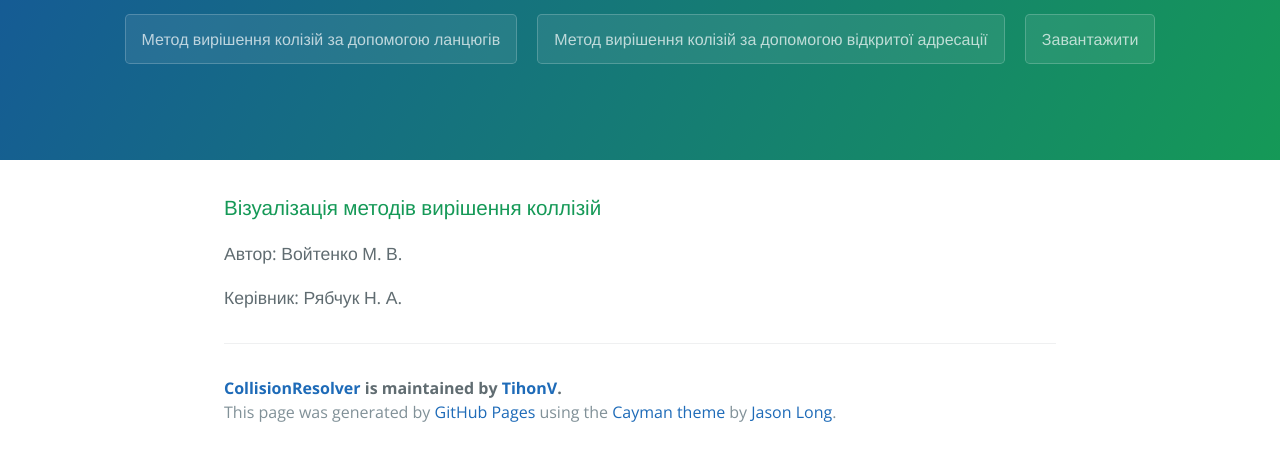
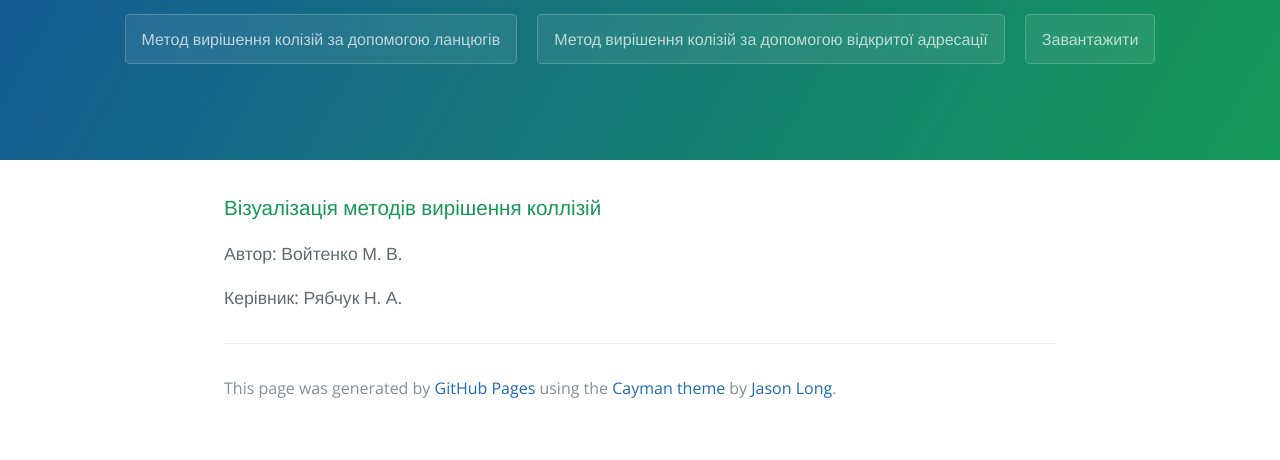
Before and after one commit to VoytenkoGitHub/OpenHashViz, a plain HTML site: page index.html in a window 1280 px wide. Shown: the part 176-636 px from the top of the page. Drawn offline with nearby package versions, Linux system fonts and the light colour scheme.

Commit message:
Update index.html

```diff
--- a/index.html
+++ b/index.html
@@ -27,7 +27,6 @@
 <p>Керівник: Рябчук Н. А.</p>
 
       <footer class="site-footer">
-        <span class="site-footer-owner"><a href="https://github.com/TihonV/OpenHashViz">CollisionResolver</a> is maintained by <a href="https://github.com/TihonV">TihonV</a>.</span>
 
         <span class="site-footer-credits">This page was generated by <a href="https://pages.github.com">GitHub Pages</a> using the <a href="https://github.com/jasonlong/cayman-theme">Cayman theme</a> by <a href="https://twitter.com/jasonlong">Jason Long</a>.</span>
       </footer>
```
